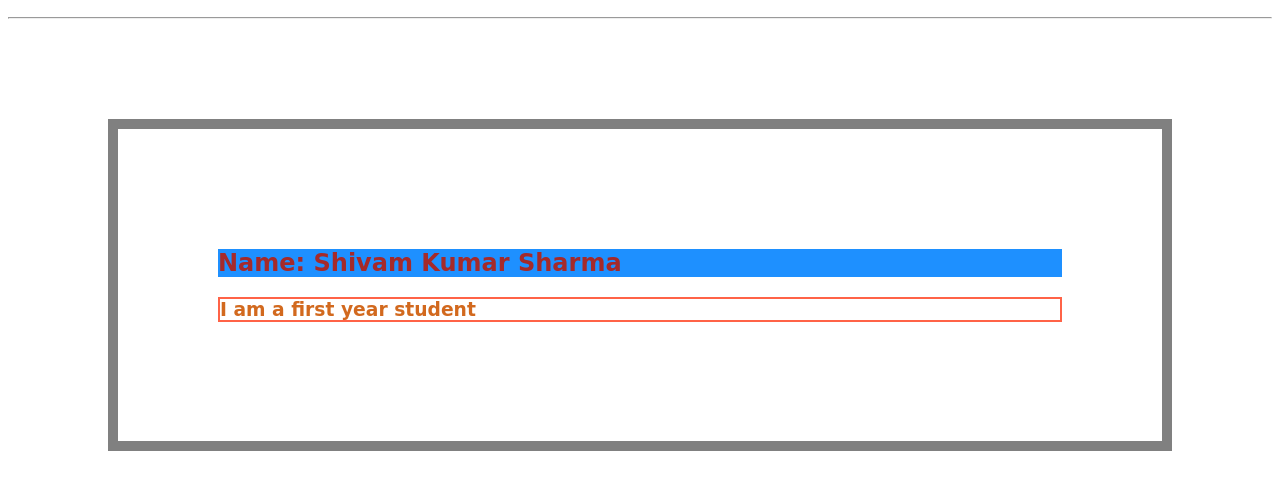
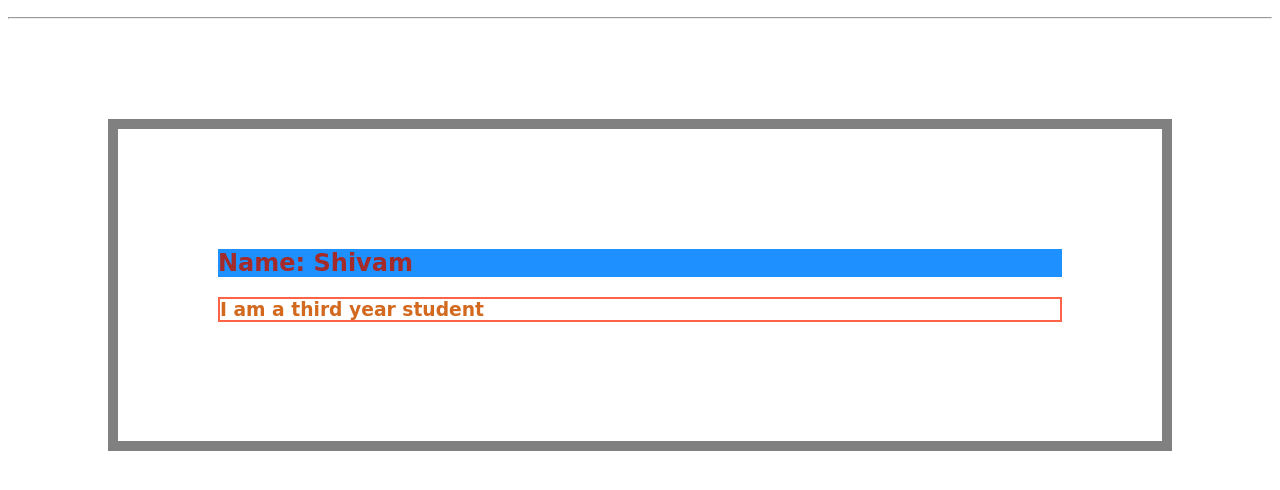
Before and after one commit to shivimon/portfolio, a plain HTML site: page index.html in a window 1280 px wide. Shown: the part 100-590 px from the top of the page. Drawn offline with Linux system fonts and the light colour scheme.

Commit message:
changed the details

```diff
--- a/index.html
+++ b/index.html
@@ -11,8 +11,8 @@
     <h1>This is my Portfolio</h1>
 <hr>
     <div id="main">
-        <h2 style="background-color:DodgerBlue;" ,id="name">Name: Shivam Kumar Sharma</h2>
-        <h3 style="border:2px solid Tomato;" ,id="details">I am a first year student</h3>
+        <h2 style="background-color:DodgerBlue;" ,id="name">Name: Shivam </h2>
+        <h3 style="border:2px solid Tomato;" ,id="details">I am a third year student</h3>
     </div>
 
 </body>
```
